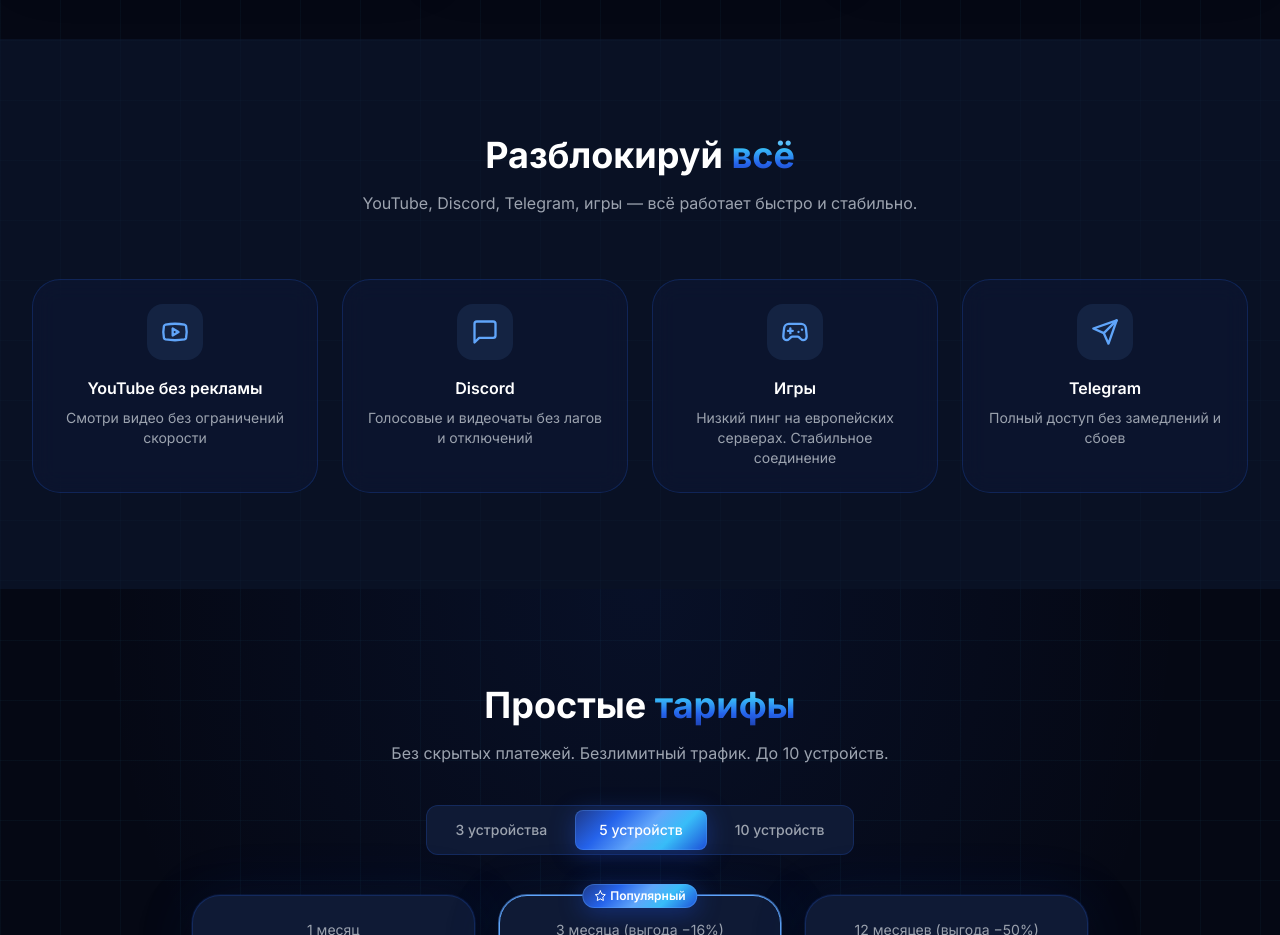
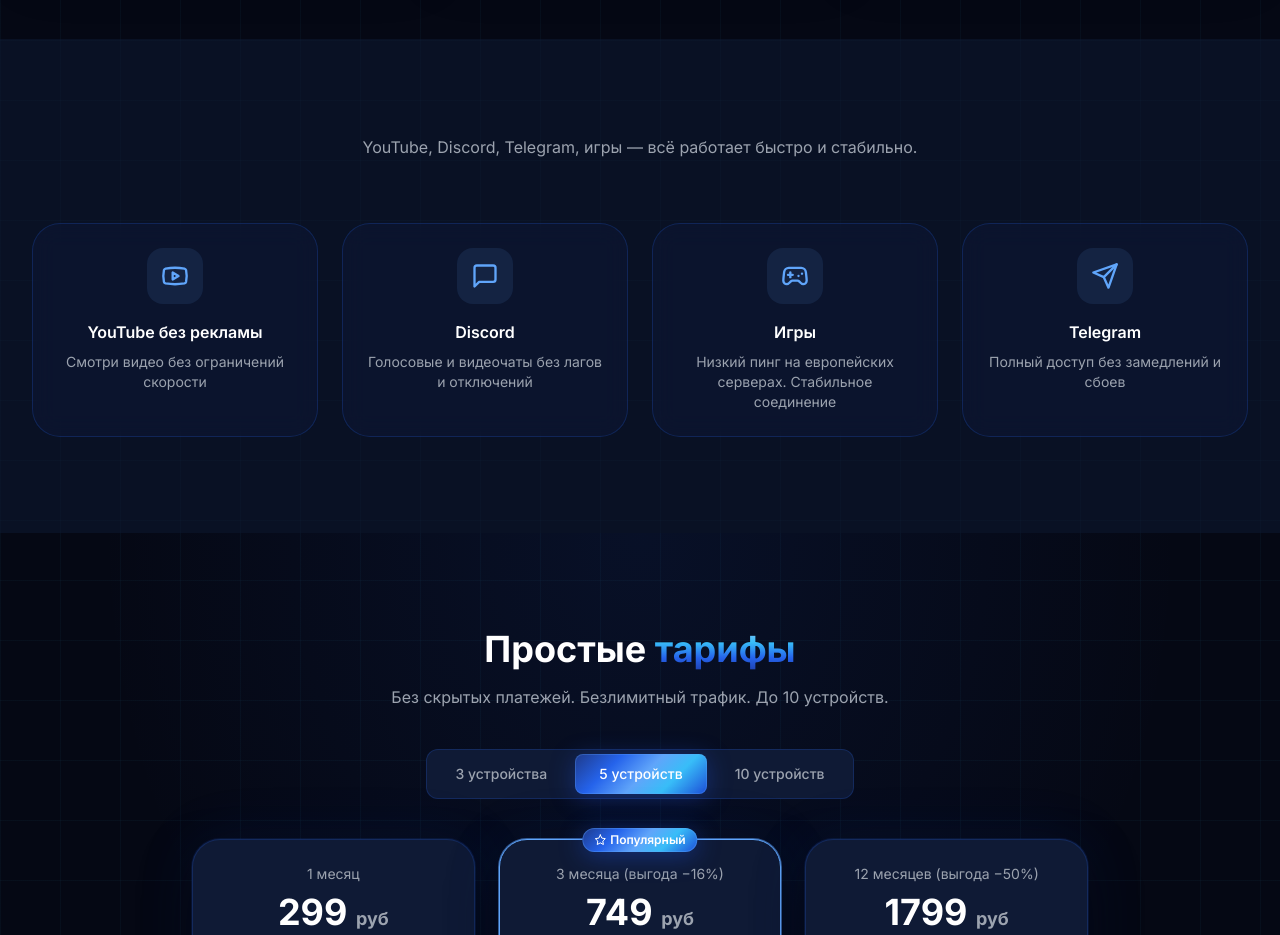
Before and after one commit to CodeWorker67/gagarin_site, a React (Vite) app: page / in a window 1280 px wide. Shown: the part 1520-2455 px from the top of the page. Built offline with nearby package versions, Linux system fonts and the light colour scheme; no server answers.

Commit message:
fix header

```diff
--- a/src/components/sections/TrustSection.jsx
+++ b/src/components/sections/TrustSection.jsx
@@ -18,9 +18,6 @@
           viewport={{ once: true }}
           className="text-center mb-16"
         >
-          <h2 className="text-3xl sm:text-4xl font-bold mb-4">
-            Разблокируй <span className="text-gradient">всё</span>
-          </h2>
           <p className="text-gray-400">
             YouTube, Discord, Telegram, игры — всё работает быстро и стабильно.
           </p>
```
